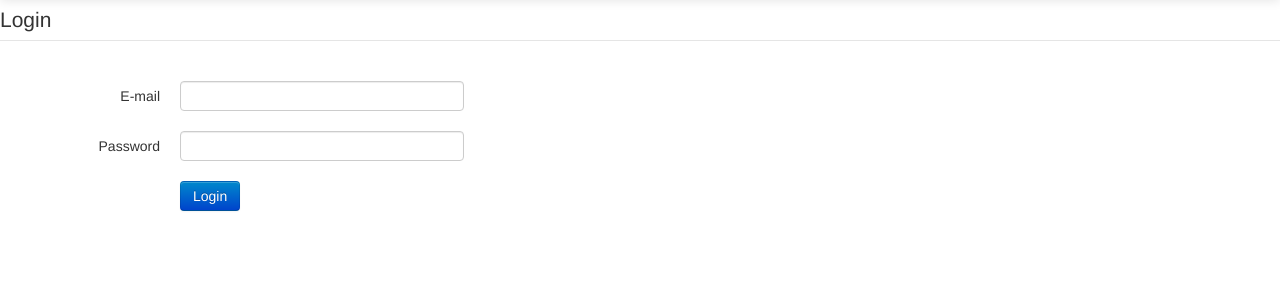
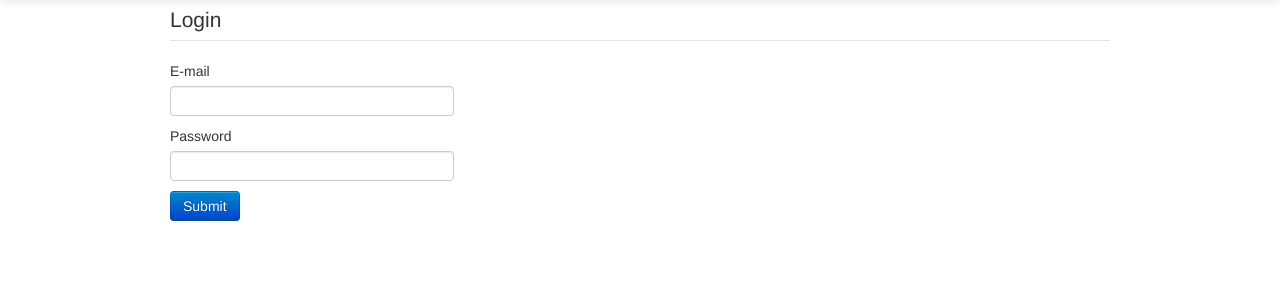
Before and after one commit to cryptojuice/ConsoleCraze, a Flask app: page /users/login/ in a window 1280 px wide. Shown: the part 41-341 px from the top of the page. Run offline with Flask 2, Linux system fonts and the light colour scheme; some libraries are stand-ins or nearby versions.

Commit message:
improved form simplicity

```diff
--- a/consolecraze/templates/frontend/index.html
+++ b/consolecraze/templates/frontend/index.html
@@ -1,6 +1,7 @@
 {% extends "base.html" %}
 {% block content %}
 <div class="container-fluid">
+    <legend></legend>
     <div class="row-fluid" id="main">
         {% for article in articles %}
         <div class="span4">
@@ -10,6 +11,9 @@
                     <h4><a href="{{ article.url }}">{{ article.title }}</a></h4>
                     <p> {{ article.summary }}</p>
                 </div>
+                <legend></legend>
+                <a class="btn" href="#"><i class="icon-thumbs-up"></i></a>
+                <a class="btn" href="#"><i class="icon-thumbs-down"></i></a>
             </div>
         </div>
         {% endfor %}
--- a/consolecraze/templates/users/login.html
+++ b/consolecraze/templates/users/login.html
@@ -1,27 +1,15 @@
 {% extends "base.html" %}
 {% block content %}
+    <div class="container">
     {% from "forms/macros.html" import render_field %}
-    <form method="POST" action="." class="form-horizontal">
+    <form method="POST" action="." class="form">
         <fieldset>
             <legend>Login</legend>
-            <div class="control-group">
                 {{ form.csrf_token }}
-                {{ form.email.label(class="control-label") }}
-                <div class="controls">
-                    {{ form.email(class="input-xlarge") }}
-                </div>
-            </div>
-            <div class="control-group">
-                {{ form.password.label(class="control-label") }}
-                <div class="controls">
-                    {{ form.password(class="input-xlarge") }}
-                </div>
-            </div>
-            <div class="control-group">
-                <div class="controls">
-                    <button type="submit" value="Login" class="btn btn-primary">Login</button>
-                </div>
-            </div>
+                {{ render_field(form.email, class="input-xlarge") }}
+                {{ render_field(form.password,class="input-xlarge") }}
+                <button type="submit" value="Login" class="btn btn-primary">Submit</button>
         <fieldset>
     </form>
+    </div>
 {% endblock %}
```
Also changed, not shown: consolecraze/templates/users/register.html (+8 -5 lines).
